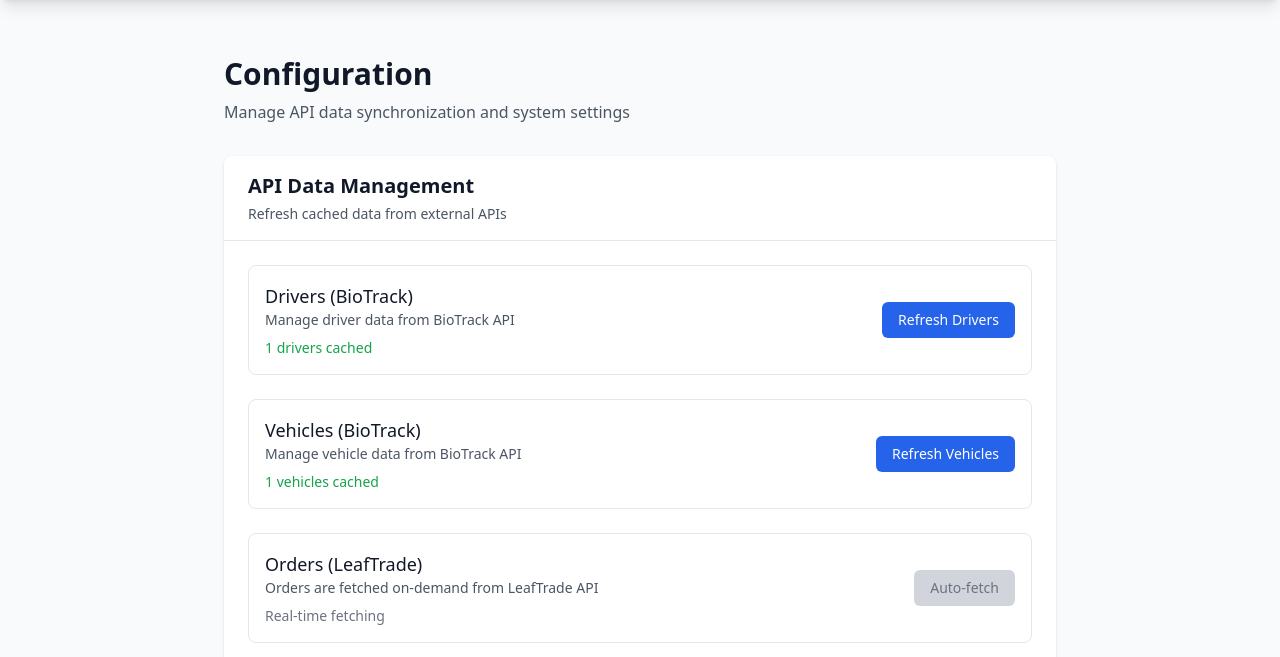
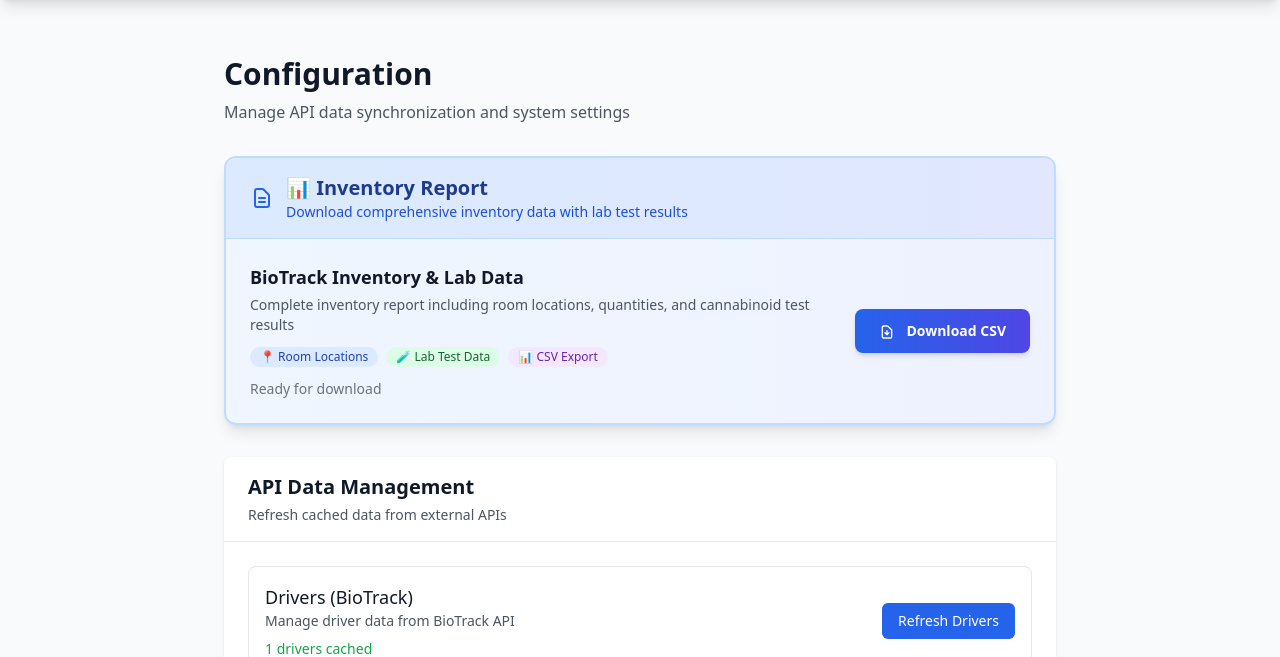
Before and after one commit to duraob/tripmgr_soundview, a Flask app: page /config in a window 1280 px wide. Shown: the part 105-762 px from the top of the page. Run offline with Flask 3, Linux system fonts and the light colour scheme; a user stored in the database is signed in; tables that the repository leaves empty hold one stand-in row (values such as "Sample post"); some libraries are stand-ins or nearby versions.

Commit message:
inventory rpt

```diff
--- a/app.py
+++ b/app.py
@@ -3041,6 +3041,280 @@ def contacts():
     """Customer contacts management page"""
     return render_template('contacts.html')
 
+@app.route('/api/inventory-report')
+@login_required
+def get_inventory_report():
+    """Get comprehensive inventory report with lab data and room information"""
+    logger = logging.getLogger('app.inventory_report')
+    logger.info("Generating inventory report with lab data")
+
+    try:
+        from api.biotrack import get_auth_token, get_inventory_info, get_room_info, get_inventory_qa_check
+
+        # Authenticate with BioTrack
+        logger.debug("Attempting to authenticate with BioTrack")
+        token = get_auth_token()
+        if not token:
+            logger.error("Failed to authenticate with BioTrack API")
+            return jsonify({'error': 'Failed to authenticate with BioTrack API'}), 500
+
+        logger.debug("Successfully authenticated with BioTrack")
+
+        # Get inventory data
+        logger.debug("Calling BioTrack API to fetch inventory")
+        inventory_data = get_inventory_info(token)
+        if not inventory_data:
+            logger.error("Failed to retrieve inventory data from BioTrack")
+            return jsonify({'error': 'Failed to retrieve inventory data'}), 500
+
+        # Log inventory data structure for debugging
+        logger.debug(f"Retrieved {len(inventory_data)} inventory items")
+        for item_id, item_info in list(inventory_data.items())[:3]:  # Log first 3 items
+            logger.debug(f"Inventory item {item_id}: {item_info}")
+
+        # Get room data for room name lookup
+        logger.debug("Calling BioTrack API to fetch rooms")
+        room_data = get_room_info(token)
+        room_lookup = {}
+        if room_data:
+            room_lookup = {room_id: room_info['name'] for room_id, room_info in room_data.items()}
+
+        # Process inventory items
+        inventory_items = []
+        items_with_lab_data = 0
+        items_without_lab_data = 0
+
+        for item_id, item_info in inventory_data.items():
+            try:
+                # Get room name
+                current_room_id = item_info.get('current_room_id', '')
+                current_room_name = room_lookup.get(current_room_id, 'Unknown Room')
+
+                # Try to get lab data for this item (ensure barcode_id is string)
+                # Check if this inventory item has a barcode_id we can use for QA check
+                barcode_id = str(item_info.get('barcode_id') or item_info.get('barcode') or item_id)
+                lab_results = None
+
+                if barcode_id:
+                    try:
+                        logger.debug(f"Attempting QA check for barcode: {barcode_id}")
+                        lab_results = get_inventory_qa_check(token, barcode_id)
+                        if lab_results:
+                            logger.debug(f"Found lab data for barcode {barcode_id}: {lab_results}")
+                        else:
+                            logger.debug(f"No lab data found for barcode {barcode_id}")
+                    except Exception as e:
+                        logger.warning(f"Error getting lab data for barcode {barcode_id}: {str(e)}")
+                        lab_results = None
+
+                # Create inventory item entry (ensure ID fields are strings)
+                inventory_item = {
+                    'item_id': str(item_id),
+                    'product_name': item_info.get('name', 'Unknown Product'),
+                    'quantity': item_info.get('quantity', 0),
+                    'current_room_id': str(current_room_id),
+                    'current_room_name': current_room_name,
+                    'barcode_id': barcode_id,
+                    'lab_results': lab_results
+                }
+
+                if lab_results:
+                    items_with_lab_data += 1
+                else:
+                    items_without_lab_data += 1
+
+                inventory_items.append(inventory_item)
+
+            except Exception as e:
+                logger.warning(f"Error processing inventory item {item_id}: {str(e)}")
+                continue
+
+        # Create summary
+        summary = {
+            'total_items': len(inventory_items),
+            'items_with_lab_data': items_with_lab_data,
+            'items_without_lab_data': items_without_lab_data
+        }
+
+        logger.info(f"Generated inventory report: {summary['total_items']} items, "
+                   f"{summary['items_with_lab_data']} with lab data")
+
+        return jsonify({
+            'success': True,
+            'inventory_items': inventory_items,
+            'summary': summary
+        })
+
+    except Exception as e:
+        logger.error(f"Error generating inventory report: {str(e)}")
+        return jsonify({'error': f'Failed to generate inventory report: {str(e)}'}), 500
+
+
+@app.route('/api/inventory-report/download')
+@login_required
+def download_inventory_report():
+    """Download inventory report as CSV file"""
+    logger = logging.getLogger('app.inventory_report_download')
+    logger.info("Generating downloadable inventory report")
+
+    try:
+        from api.biotrack import get_auth_token, get_inventory_info, get_room_info, get_inventory_qa_check
+        from io import StringIO
+        import csv
+        from datetime import datetime
+
+        # Authenticate with BioTrack
+        logger.debug("Attempting to authenticate with BioTrack")
+        token = get_auth_token()
+        if not token:
+            logger.error("Failed to authenticate with BioTrack API")
+            return jsonify({'error': 'Failed to authenticate with BioTrack API'}), 500
+
+        logger.debug("Successfully authenticated with BioTrack")
+
+        # Get inventory data
+        logger.debug("Calling BioTrack API to fetch inventory")
+        inventory_data = get_inventory_info(token)
+        if not inventory_data:
+            logger.error("Failed to retrieve inventory data from BioTrack")
+            return jsonify({'error': 'Failed to retrieve inventory data'}), 500
+
+        # Get room data for room name lookup
+        logger.debug("Calling BioTrack API to fetch rooms")
+        room_data = get_room_info(token)
+        room_lookup = {}
+        if room_data:
+            room_lookup = {room_id: room_info['name'] for room_id, room_info in room_data.items()}
+
+        # Create CSV content
+        output = StringIO()
+        writer = csv.writer(output)
+
+        # Write header (Item ID and Room ID are text fields to preserve formatting)
+        writer.writerow([
+            'Item ID (Text)', 'Product Name', 'Quantity', 'Current Room ID (Text)',
+            'Current Room Name', 'Lab Data Available', 'Total %', 'THCA %',
+            'THC %', 'CBDA %', 'CBD %'
+        ])
+
+        # Process inventory items
+        items_processed = 0
+        for item_id, item_info in inventory_data.items():
+            try:
+                # Get room name
+                current_room_id = item_info.get('current_room_id', '')
+                current_room_name = room_lookup.get(current_room_id, 'Unknown Room')
+
+                # Try to get lab data for this item (ensure barcode_id is string)
+                barcode_id = str(item_info.get('barcode_id') or item_info.get('barcode') or item_id)
+                lab_results = None
+
+                if barcode_id:
+                    try:
+                        logger.debug(f"Attempting QA check for barcode: {barcode_id}")
+                        lab_results = get_inventory_qa_check(token, barcode_id)
+                    except Exception as e:
+                        logger.warning(f"Error getting lab data for barcode {barcode_id}: {str(e)}")
+                        lab_results = None
+
+                # Lab data fields
+                if lab_results:
+                    lab_data_available = 'Yes'
+                    total_pct = lab_results.get('total', '')
+                    thca_pct = lab_results.get('thca', '')
+                    thc_pct = lab_results.get('thc', '')
+                    cbda_pct = lab_results.get('cbda', '')
+                    cbd_pct = lab_results.get('cbd', '')
+                else:
+                    lab_data_available = 'No'
+                    total_pct = ''
+                    thca_pct = ''
+                    thc_pct = ''
+                    cbda_pct = ''
+                    cbd_pct = ''
+
+                # Write row (ensure barcode-related fields are strings)
+                writer.writerow([
+                    str(item_id),  # Ensure item_id is string
+                    item_info.get('name', 'Unknown Product'),
+                    item_info.get('quantity', 0),
+                    str(current_room_id),  # Ensure room_id is string
+                    current_room_name,
+                    lab_data_available,
+                    total_pct,
+                    thca_pct,
+                    thc_pct,
+                    cbda_pct,
+                    cbd_pct
+                ])
+
+                items_processed += 1
+
+            except Exception as e:
+                logger.warning(f"Error processing inventory item {item_id}: {str(e)}")
+                continue
+
+        output.seek(0)
+
+        # Generate filename with timestamp
+        timestamp = datetime.now().strftime('%Y%m%d_%H%M%S')
+        filename = f'inventory_report_{timestamp}.csv'
+
+        logger.info(f"Generated inventory report CSV: {items_processed} items")
+
+        from flask import Response
+        return Response(
+            output.getvalue(),
+            mimetype='text/csv',
+            headers={'Content-Disposition': f'attachment; filename={filename}'}
+        )
+
+    except Exception as e:
+        logger.error(f"Error generating inventory report CSV: {str(e)}")
+        return jsonify({'error': f'Failed to generate inventory report: {str(e)}'}), 500
+
+
+@app.route('/api/test-qa-check/<barcode_id>')
+@login_required
+def test_qa_check(barcode_id):
+    """Test endpoint to verify get_inventory_qa_check method"""
+    logger = logging.getLogger('app.test_qa_check')
+    logger.info(f"Testing QA check for barcode: {barcode_id}")
+
+    try:
+        from api.biotrack import get_auth_token, get_inventory_qa_check
+
+        # Authenticate with BioTrack
+        token = get_auth_token()
+        if not token:
+            logger.error("Failed to authenticate with BioTrack API")
+            return jsonify({'error': 'Failed to authenticate with BioTrack API'}), 500
+
+        # Test QA check
+        logger.debug(f"Calling BioTrack API to check QA for barcode: {barcode_id}")
+        lab_results = get_inventory_qa_check(token, barcode_id)
+
+        if lab_results:
+            logger.info(f"QA check successful for barcode {barcode_id}: {lab_results}")
+            return jsonify({
+                'success': True,
+                'barcode_id': barcode_id,
+                'lab_results': lab_results
+            })
+        else:
+            logger.info(f"No lab data found for barcode {barcode_id}")
+            return jsonify({
+                'success': True,
+                'barcode_id': barcode_id,
+                'lab_results': None,
+                'message': 'No lab data available for this barcode'
+            })
+
+    except Exception as e:
+        logger.error(f"Error testing QA check: {str(e)}")
+        return jsonify({'error': f'Error testing QA check: {str(e)}'}), 500
+
+
 @app.route('/help')
 @login_required
 def help():
--- a/requirements.txt
+++ b/requirements.txt
@@ -6,8 +6,9 @@ Flask-Migrate==4.0.5
 psycopg2-binary
 python-dotenv==1.0.0
 requests==2.31.0
-openai==1.98.0
+openai
 Werkzeug==2.3.7
 email-validator==2.0.0
 gunicorn==21.2.0
 msal==1.24.1
+tzdata
--- a/templates/config.html
+++ b/templates/config.html
@@ -9,6 +9,54 @@
         <div class="mb-8">
             <h1 class="text-3xl font-bold text-gray-900">Configuration</h1>
             <p class="mt-2 text-gray-600">Manage API data synchronization and system settings</p>
+        </div>
+
+        <!-- Inventory Report - Featured Section -->
+        <div class="bg-gradient-to-r from-blue-50 to-indigo-50 border-2 border-blue-200 shadow-lg rounded-xl mb-8">
+            <div class="px-6 py-4 border-b border-blue-200 bg-gradient-to-r from-blue-100 to-indigo-100 rounded-t-xl">
+                <div class="flex items-center">
+                    <div class="flex-shrink-0">
+                        <svg class="h-6 w-6 text-blue-600" fill="none" viewBox="0 0 24 24" stroke="currentColor">
+                            <path stroke-linecap="round" stroke-linejoin="round" stroke-width="2" d="M9 12h6m-6 4h6m2 5H7a2 2 0 01-2-2V5a2 2 0 012-2h5.586a1 1 0 01.707.293l5.414 5.414a1 1 0 01.293.707V19a2 2 0 01-2 2z" />
+                        </svg>
+                    </div>
+                    <div class="ml-3">
+                        <h2 class="text-xl font-bold text-blue-900">📊 Inventory Report</h2>
+                        <p class="text-sm text-blue-700 font-medium">Download comprehensive inventory data with lab test results</p>
+                    </div>
+                </div>
+            </div>
+
+            <div class="p-6">
+                <div class="flex items-center justify-between">
+                    <div class="flex-1">
+                        <h3 class="text-lg font-semibold text-gray-900">BioTrack Inventory & Lab Data</h3>
+                        <p class="text-sm text-gray-600 mt-1">Complete inventory report including room locations, quantities, and cannabinoid test results</p>
+                        <div class="mt-3 flex flex-wrap gap-2">
+                            <span class="inline-flex items-center px-2.5 py-0.5 rounded-full text-xs font-medium bg-blue-100 text-blue-800">
+                                📍 Room Locations
+                            </span>
+                            <span class="inline-flex items-center px-2.5 py-0.5 rounded-full text-xs font-medium bg-green-100 text-green-800">
+                                🧪 Lab Test Data
+                            </span>
+                            <span class="inline-flex items-center px-2.5 py-0.5 rounded-full text-xs font-medium bg-purple-100 text-purple-800">
+                                📊 CSV Export
+                            </span>
+                        </div>
+                        <div class="mt-3 text-sm text-gray-500">
+                            <span id="inventory-status">Ready for download</span>
+                        </div>
+                    </div>
+                    <div class="ml-6 flex-shrink-0">
+                        <button onclick="downloadInventoryReport()" class="bg-gradient-to-r from-blue-600 to-indigo-600 hover:from-blue-700 hover:to-indigo-700 text-white px-6 py-3 rounded-lg text-sm font-semibold transition-all duration-200 shadow-md hover:shadow-lg transform hover:-translate-y-0.5">
+                            <svg class="inline-block w-4 h-4 mr-2" fill="none" stroke="currentColor" viewBox="0 0 24 24">
+                                <path stroke-linecap="round" stroke-linejoin="round" stroke-width="2" d="M12 10v6m0 0l-3-3m3 3l3-3m2 8H7a2 2 0 01-2-2V5a2 2 0 012-2h5.586a1 1 0 01.707.293l5.414 5.414a1 1 0 01.293.707V19a2 2 0 01-2 2z" />
+                            </svg>
+                            Download CSV
+                        </button>
+                    </div>
+                </div>
+            </div>
         </div>
 
         <!-- API Data Management -->
@@ -155,6 +203,7 @@
                         </button>
                     </div>
                 </div>
+
 
                 <!-- Internal Contacts Section -->
                 <div class="border border-gray-200 rounded-lg p-4">
@@ -552,6 +601,32 @@ function exportData(type) {
     window.location.href = `/api/${type}/export`;
 }
 
+function downloadInventoryReport() {
+    const button = event.target;
+    const originalText = button.textContent;
+
+    // Disable button and show loading
+    button.disabled = true;
+    button.textContent = 'Generating...';
+    button.className = 'bg-gray-400 text-white px-4 py-2 rounded-md text-sm font-medium cursor-not-allowed';
+
+    // Update status
+    document.getElementById('inventory-status').textContent = 'Generating report...';
+    document.getElementById('inventory-status').className = 'text-sm text-blue-600';
+
+    // Navigate to download endpoint
+    window.location.href = '/api/inventory-report/download';
+
+    // Re-enable button after a short delay
+    setTimeout(() => {
+        button.disabled = false;
+        button.textContent = originalText;
+        button.className = 'bg-green-600 hover:bg-green-700 text-white px-4 py-2 rounded-md text-sm font-medium transition-colors';
+        document.getElementById('inventory-status').textContent = 'Ready for download';
+        document.getElementById('inventory-status').className = 'text-sm text-gray-500';
+    }, 2000);
+}
+
 // Internal Contacts Management
 let currentEditingContactId = null;
 
```
Also changed, not shown: CONTEXT.md (added, +87 -0 lines), api/biotrack.py (+106 -3 lines).
